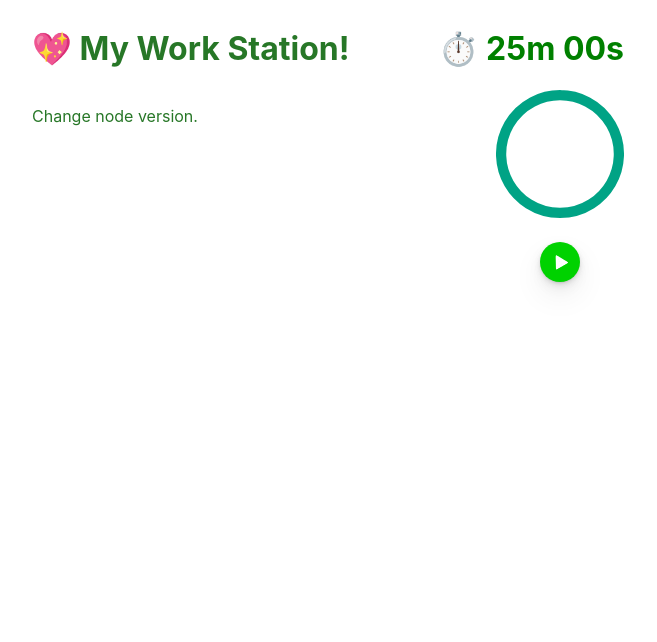
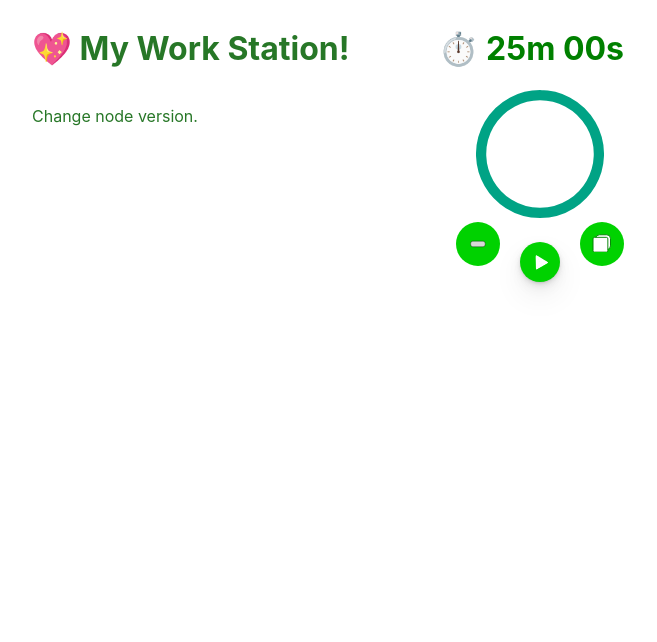
Before and after one commit to tanvirs2/move-minder, an Electron app: page src/index.html in a window 800 px wide. Shown: the top 642 px of the page, without its empty margins (72-729 px from the left). Drawn offline with Linux system fonts and the light colour scheme; no server answers.

Commit message:
minimize and maximize button add beside play pause button

```diff
--- a/package.json
+++ b/package.json
@@ -1,7 +1,7 @@
 {
   "name": "my-work-station",
   "productName": "My Work Station!",
-  "version": "0.0.3",
+  "version": "0.0.4",
   "description": "My Electron application description",
   "main": "src/index.js",
   "scripts": {
--- a/src/css/index.css
+++ b/src/css/index.css
@@ -8,6 +8,38 @@ body {
   position: relative;
   box-sizing: border-box;
 }
+
+
+
+
+
+
+.fun-btn {
+    background: #00d200;
+    border-radius: 50%;
+    width: 110px;
+    height: 110px;
+    display: flex;
+    justify-content: center;
+    align-items: center;
+    cursor: pointer;
+    transition: all 0.5s;
+}
+
+.fun-btn:hover {
+    background: #027f02;
+}
+
+
+
+
+
+
+
+
+
+
+
 
 .green {
   color: #277727;
--- a/src/index.html
+++ b/src/index.html
@@ -21,7 +21,7 @@
     <div>
         <p class="green">Change node version.</p>
 
-        <div style="zoom: .7">
+        <div style="zoom: .8">
 
             <div id="node_list">
 
@@ -38,7 +38,16 @@
             <circle-progress value="100" max="100" text-format="none" ></circle-progress>
         </div>
 
-        <div style="zoom: .4">
+        <div style="zoom: .4; display: flex">
+
+            <div class="fun-btn" id="minimize-btn">
+                <div style="width: 4rem;">
+                    <svg viewBox="202.637 140.287 70.144 68.347">
+                        <rect x="218.226" y="170.866" width="39.568" height="15.392" style="fill: rgb(216, 216, 216); stroke: rgb(0, 0, 0);" rx="5.696" ry="5.696"></rect>
+                    </svg>
+                </div>
+            </div>
+
             <div class="botón" id="play">
                 <div class="fondo" x="0" y="0" width="200" height="200"></div>
                 <div class="icono" width="200" height="200">
@@ -47,6 +56,16 @@
                 </div>
                 <div class="puntero"></div>
             </div>
+
+            <div class="fun-btn">
+                <div style="width: 3rem;" id="maximize-btn">
+                    <svg viewBox="156.475 163.07 129.496 126.498">
+                        <rect x="181.354" y="168.465" width="100" height="100" stroke-width="5%" style="fill: rgb(255,255,255); stroke: green;" rx="25.18" ry="25.18" transform="matrix(0.9999989867210389, -0.0013380000600591302, 0, 1.0000009536743164, 1.4210854715202004e-14, 0.30955001711845753)"></rect>
+                        <rect x="163.369" y="185.551" width="100" height="100" stroke-width="5%" style="fill: rgb(255,255,255); stroke: green;" rx="10.192" ry="10.192" transform="matrix(1, 0, 0, 1, 1.4210854715202004e-14, 3.552713678800501e-15)"></rect>
+                    </svg>
+                </div>
+            </div>
+
         </div>
     </div>
 
--- a/src/js/btn.js
+++ b/src/js/btn.js
@@ -17,6 +17,18 @@ function replaceText(selector, text) {
 }*/
 
 const node_version = document.querySelector("#node_list");
+const minimizeBtn = document.querySelector("#minimize-btn");
+const maximizeBtn = document.querySelector("#maximize-btn");
+
+function btnAction(selector, electronActionCallback, eventName = 'click') {
+    const selectorElm = document.querySelector(selector);
+    selectorElm.addEventListener(eventName, function (evt) {
+        electronActionCallback();
+    });
+}
+
+btnAction("#minimize-btn", window.electron?.minimizeCMD);
+btnAction("#maximize-btn", window.electron?.undoMinimizeAll);
 
 node_version.addEventListener('change', function (evt) {
     window.electron.nodeVersionChange({ nodeVersionNumber: evt.target.value })
@@ -64,6 +76,7 @@ let radioBtn = (name)=>{
 
 
 
+
 //let div = document.createElement('div');
 
 //node_list.appendChild(div);
--- a/src/js/timer_worker.js
+++ b/src/js/timer_worker.js
@@ -34,7 +34,7 @@ self.onmessage = function (event) {
     }
 }
 
-
+const addZero = (num) => ('0' + num).slice(-2)
 
 function timeStart(){
     intvStart = setInterval(()=>{
@@ -43,7 +43,6 @@ function timeStart(){
 
         //('0' + minutes).slice(-2)
 
-        const addZero = (num) => ('0' + num).slice(-2)
 
         self.postMessage({
             timer: addZero(minutes) + "m " + addZero(seconds) + "s ",
```
